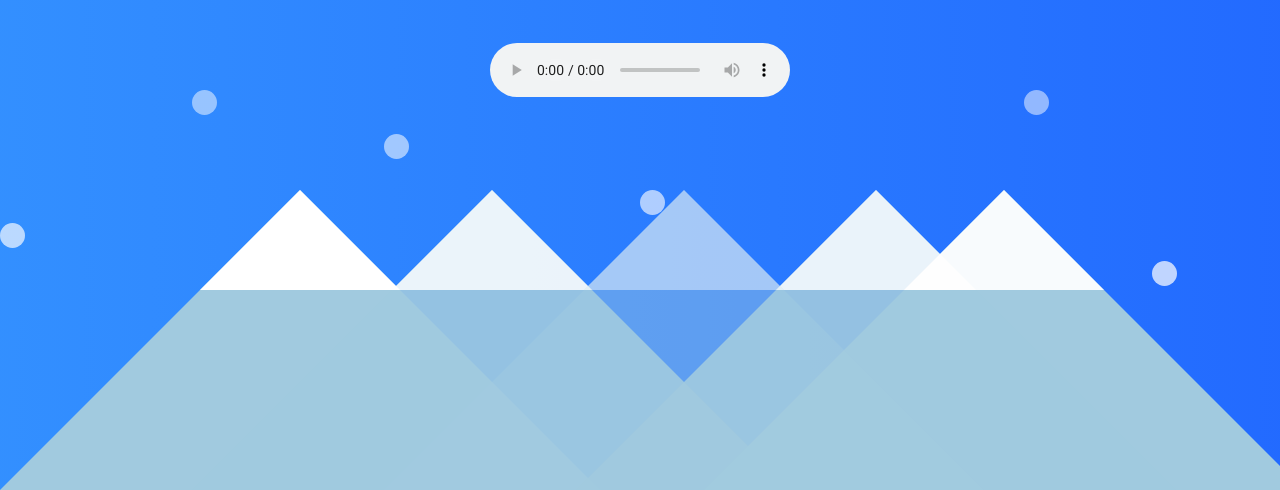
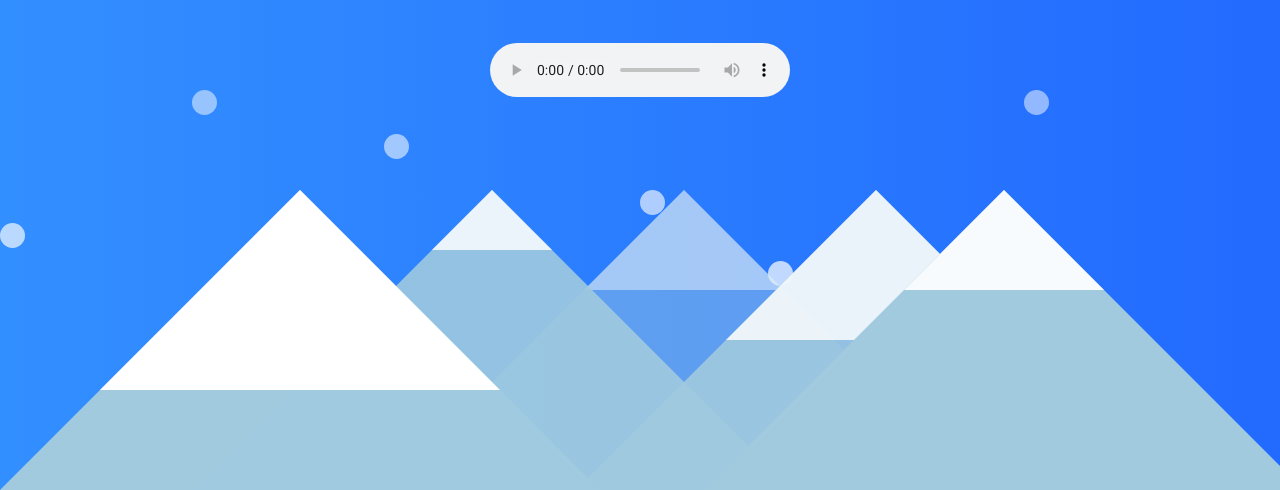
Before and after one commit to HenryGlo/HenryWorld, a plain HTML site: page index.html in a window 1280 px wide. Shown: the part 310-800 px from the top of the page. Drawn offline with nearby package versions, Linux system fonts and the light colour scheme.

Commit message:
Add files via upload

```diff
--- a/style.css
+++ b/style.css
@@ -66,7 +66,7 @@ body {
 }
 #cloud {
     z-index: 200;
-    width: 350px; height: 80px;
+    width: 200px; height: 80px;
     background: #BFF;
     background: linear-gradient(top, #BFF 5%, #DFF 100%);
     background: -webkit-linear-gradient(top, #FFF 1%, #BFF 100%);
@@ -97,15 +97,15 @@ body {
 
 @-webkit-keyframes moveclouds {
 	0% {margin-left:  -800px;}
-	100% {margin-left: 1500px;}
+	100% {margin-left: 1200px;}
 }
 @-moz-keyframes moveclouds {
 	0% {margin-left:  -800px;}
-	100% {margin-left: 1500px;}
+	100% {margin-left: 1200px;}
 }
 @-o-keyframes moveclouds {
 	0% {margin-left: -800px;}
-	100% {margin-left: 1500px;}
+	100% {margin-left: 1200px;}
 }
 #cloud1:after, #cloud1:before {
     content: '';
@@ -115,7 +115,7 @@ body {
 }
 #cloud1 {
     z-index: 200;
-    width: 350px; height: 80px;
+    width: 200px; height: 80px;
     background: #BFF;
     background: linear-gradient(top, #BFF 5%, #DFF 100%);
     background: -webkit-linear-gradient(top, #FFF 1%, #BFF 100%);
@@ -132,7 +132,7 @@ body {
 
 }
 .shadow {
-    width: 350px;
+    width: 200px;
     position: absolute; bottom: -10px;
     background: #000;
     z-index: 10;
@@ -174,11 +174,11 @@ body {
     border-bottom: 300px solid #a1cadf;
 }
 .mountain:before {
-    top: -100px; right: -100px;
-    border-right: 100px solid transparent;
-    border-top: 100px solid transparent;
-    border-left: 100px solid transparent;
-    border-bottom: 100px solid #ffffff;
+    top: -200px; right: -200px;
+    border-right: 200px solid transparent;
+    border-top: 200px solid transparent;
+    border-left: 200px solid transparent;
+    border-bottom: 200px solid #ffffff;
 }
 .mountain:after, .mountain:before {
     content: '';
@@ -196,7 +196,7 @@ body {
     border-top: 300px solid transparent;
     border-left: 300px solid transparent;
     border-bottom: 300px solid #a1cadf70;
-    z-index: 100;
+    z-index: 1;
 }
 .mountain1:before {
     top: -100px; right: -100px;
@@ -221,6 +221,7 @@ body {
     border-top: 300px solid transparent;
     border-left: 300px solid transparent;
     border-bottom: 300px solid #a1cadf;
+    z-index: 10;
 }
 .mountain2:before {
     top: -100px; right: -100px;
@@ -247,20 +248,20 @@ body {
     border-top: 300px solid transparent;
     border-left: 300px solid transparent;
     border-bottom: 300px solid #a1cadfe5;
+    z-index: 3;
 }
 .mountain3:before {
-    top: -100px; right: -100px;
-    border-right: 100px solid transparent;
-    border-top: 100px solid transparent;
-    border-left: 100px solid transparent;
-    border-bottom: 100px solid #ffffffd0;
+    top: -60px; right: -60px;
+    border-right: 60px solid transparent;
+    border-top: 60px solid transparent;
+    border-left: 60px solid transparent;
+    border-bottom: 60px solid #ffffffd0;
 
 }
 .mountain3:after, .mountain3:before {
     content: '';
     position: absolute;
     z-index:12;
-
 }
 
 .mountain4 {
@@ -273,13 +274,14 @@ body {
     border-top: 300px solid transparent;
     border-left: 300px solid transparent;
     border-bottom: 300px solid #a1cadfe5;
+    z-index: 2;
 }
 .mountain4:before {
-    top: -100px; right: -100px;
-    border-right: 100px solid transparent;
-    border-top: 100px solid transparent;
-    border-left: 100px solid transparent;
-    border-bottom: 100px solid #ffffffd0;
+    top: -150px; right: -150px;
+    border-right: 150px solid transparent;
+    border-top: 150px solid transparent;
+    border-left: 150px solid transparent;
+    border-bottom: 150px solid #ffffffd0;
 
 }
 .mountain4:after, .mountain4:before {
@@ -421,7 +423,7 @@ body {
 .star10 {
     position: absolute;
     top:0;
-    left: 90%;
+    left: 60%;
     width: 25px;
     height: 25px;
     border-radius: 30px;
@@ -437,11 +439,11 @@ body {
 }
 @-moz-keyframes star {
 	0% {margin-left:  -300px;}
-	100% {margin-left: 1500px;}
+	100% {margin-left: 1200px;}
 }
 @-o-keyframes star {
 	0% {margin-left: -300px;}
-	100% {margin-left: 1500px;}
+	100% {margin-left: 1200px;}
 }
 
 h1 {
```
